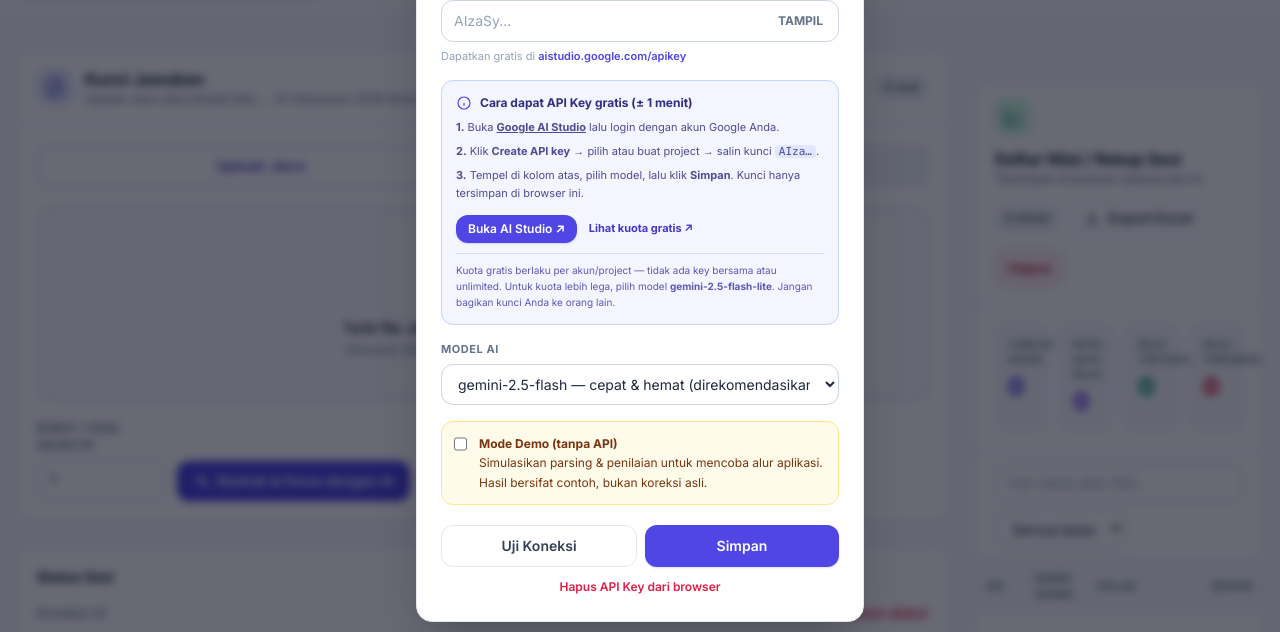
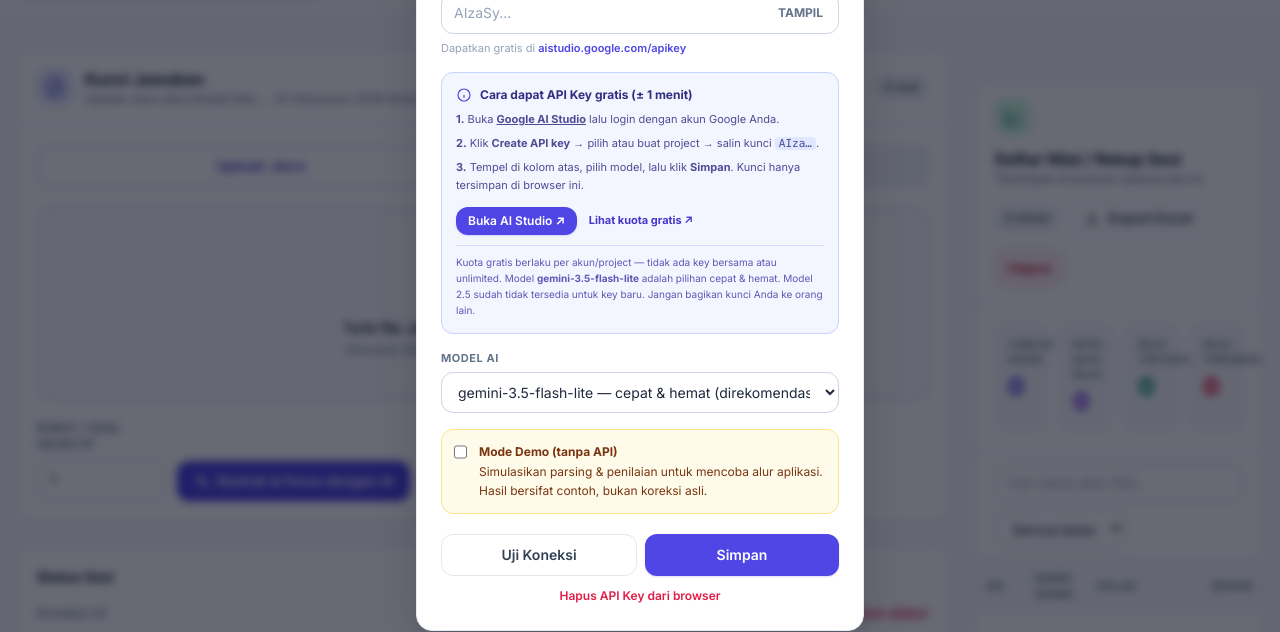
Before and after one commit to Sonilesmana/ljk-ai-grader, a plain HTML site: page index.html in a window 1280 px wide. Both pictures are taken after a click on the button "API Key". Shown: the part 143-775 px from the top of the page. Drawn offline with nearby package versions, Linux system fonts and the light colour scheme.

Commit message:
Ganti model Gemini 2.5 yang deprecated ke 3.5 flash-lite + migrasi otomatis

```diff
--- a/index.html
+++ b/index.html
@@ -500,14 +500,17 @@
           <a href="https://aistudio.google.com/apikey" target="_blank" rel="noopener" class="btn btn-primary !px-3 !py-1.5 text-xs">Buka AI Studio ↗</a>
           <a href="https://ai.google.dev/gemini-api/docs/rate-limits" target="_blank" rel="noopener" class="text-[11px] font-bold text-indigo-700 hover:underline dark:text-indigo-300">Lihat kuota gratis ↗</a>
         </div>
-        <p class="mt-2.5 border-t border-indigo-200/70 pt-2 text-[10px] leading-relaxed text-indigo-800/80 dark:border-indigo-800/60 dark:text-indigo-300/80">Kuota gratis berlaku per akun/project — tidak ada key bersama atau unlimited. Untuk kuota lebih lega, pilih model <b>gemini-2.5-flash-lite</b>. Jangan bagikan kunci Anda ke orang lain.</p>
+        <p class="mt-2.5 border-t border-indigo-200/70 pt-2 text-[10px] leading-relaxed text-indigo-800/80 dark:border-indigo-800/60 dark:text-indigo-300/80">Kuota gratis berlaku per akun/project — tidak ada key bersama atau unlimited. Model <b>gemini-3.5-flash-lite</b> adalah pilihan cepat &amp; hemat. Model 2.5 sudah tidak tersedia untuk key baru. Jangan bagikan kunci Anda ke orang lain.</p>
       </div>
 
       <label class="label mt-4" for="model-select">Model AI</label>
       <select id="model-select" class="input">
-        <option value="gemini-2.5-flash">gemini-2.5-flash — cepat &amp; hemat (direkomendasikan)</option>
-        <option value="gemini-2.5-flash-lite">gemini-2.5-flash-lite — paling ringan</option>
-        <option value="gemini-2.5-pro">gemini-2.5-pro — paling akurat</option>
+        <option value="gemini-3.5-flash-lite">gemini-3.5-flash-lite — cepat &amp; hemat (direkomendasikan)</option>
+        <option value="gemini-4-hydrogen">gemini-4-hydrogen — paling mampu (terbaru)</option>
+        <option value="gemini-4-carbon">gemini-4-carbon — penalaran terdalam</option>
+        <option value="gemini-3.8-flash">gemini-3.8-flash — akurat</option>
+        <option value="gemini-3.6-flash">gemini-3.6-flash — seimbang</option>
+        <option value="gemini-3.1-flash-lite">gemini-3.1-flash-lite — paling ringan</option>
       </select>
 
       <label class="mt-4 flex cursor-pointer items-start gap-3 rounded-xl border border-amber-200 bg-amber-50 p-3 dark:border-amber-900/50 dark:bg-amber-500/10">
@@ -576,11 +579,17 @@
       { n: 4, t: 'Hasil & Rekap', s: 'nilai + CSV' }
     ];
     const emptyKey = () => ({ pg: [], menjodohkan: [], esai: [] });
+    const DEFAULT_MODEL = 'gemini-3.5-flash-lite';
+    const LEGACY_MODELS = {
+      'gemini-2.5-flash': 'gemini-3.5-flash-lite',
+      'gemini-2.5-flash-lite': 'gemini-3.5-flash-lite',
+      'gemini-2.5-pro': 'gemini-3.8-flash'
+    };
 
     const state = {
       step: 1, maxStep: 1,
       apiKey: safeGet(STORE.key, ''),
-      model: safeGet(STORE.model, 'gemini-2.5-flash'),
+      model: safeGet(STORE.model, DEFAULT_MODEL),
       demo: safeGet(STORE.demo, '0') === '1',
       bobotObjektif: num(safeGet(STORE.bobot, '1'), 1),
       keyData: safeJson(STORE.keyData, emptyKey()),
@@ -600,6 +609,12 @@
     if (!state.keyData || typeof state.keyData !== 'object') state.keyData = emptyKey();
     ['pg', 'menjodohkan', 'esai'].forEach((g) => { if (!Array.isArray(state.keyData[g])) state.keyData[g] = []; });
     if (!Array.isArray(state.rekap)) state.rekap = [];
+
+    /* Model 2.5 sudah deprecated / 404 untuk key baru → migrasi ke model aktif */
+    const modelValues = Array.from($('model-select').options).map((o) => o.value);
+    if (LEGACY_MODELS[state.model]) state.model = LEGACY_MODELS[state.model];
+    if (!modelValues.includes(state.model)) state.model = DEFAULT_MODEL;
+    safeSet(STORE.model, state.model);
 
     /* ---------------------------- UI helpers ---------------------------- */
     function toast(msg, type) {
@@ -695,7 +710,7 @@
         return 'Gemini API belum aktif untuk project tersebut. Aktifkan di Google Cloud Console → APIs & Services → Library → Gemini API.' + detail;
       if (status === 400) return 'Permintaan ditolak Gemini (400). Periksa model & format permintaan.' + detail;
       if (status === 401 || status === 403) return 'API Key ditolak Google (' + status + '). Periksa: (1) kunci masih aktif di AI Studio, (2) Application restrictions = None atau HTTP referrers sesuai domain ini, (3) Gemini API aktif untuk project tersebut.' + detail;
-      if (status === 404) return 'Model tidak ditemukan (' + state.model + '). Pilih model lain di menu API Key.' + detail;
+      if (status === 404) return 'Model tidak tersedia (' + state.model + '). Model Gemini 2.5 sudah deprecated untuk key baru — pilih gemini-3.5-flash-lite (atau model lain yang tersedia) di menu API Key, lalu Simpan.' + detail;
       if (status === 429) return 'Kuota / rate limit Gemini terlalu penuh. Tunggu sebentar atau gunakan model flash-lite.' + detail;
       if (status >= 500) return 'Server Gemini sedang bermasalah (' + status + '). Coba lagi beberapa saat.' + detail;
       if (/fetch|network|failed/i.test(m)) return 'Tidak dapat terhubung ke Gemini. Periksa koneksi internet Anda.' + detail;
@@ -720,7 +735,7 @@
       const generationConfig = { temperature: 0.15, maxOutputTokens: 8192 };
       // responseSchema tidak dipakai agar kompatibel lintas model; MIME JSON memaksa keluaran terstruktur.
       if (wantJson !== false) generationConfig.responseMimeType = 'application/json';
-      if (/flash/i.test(state.model)) generationConfig.thinkingConfig = { thinkingBudget: 0 };
+      // thinkingBudget sudah tidak didukung Gemini 3/4; gemini-3.5-flash-lite default-nya minimal.
       const controller = new AbortController();
       const timer = setTimeout(() => controller.abort(), 180000);
       let res, data;
```
